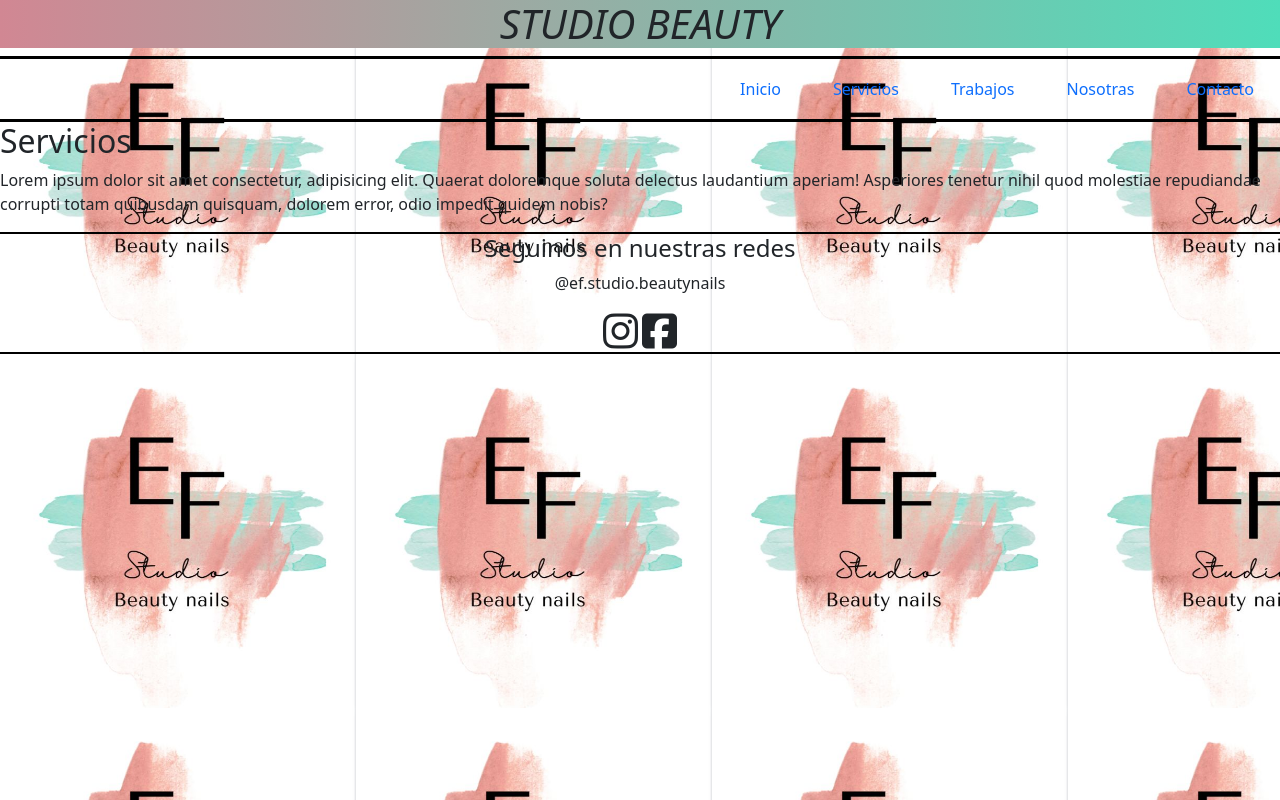
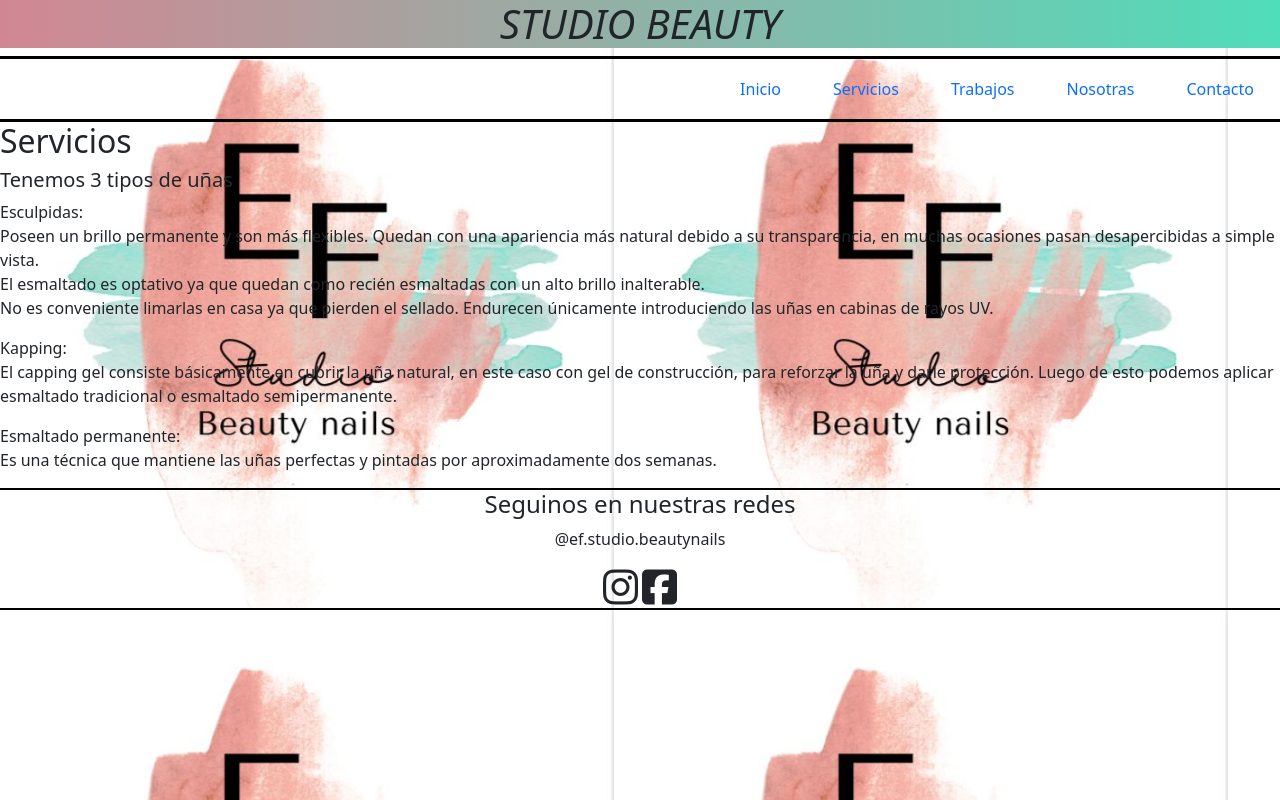
Before and after one commit to Gonzalovaliente/gonzaRepo1, a plain HTML site: page html/servicios.html in a window 1280 px wide. Drawn offline with nearby package versions, Linux system fonts and the light colour scheme.

Commit message:
Agregando servicios

```diff
--- a/html/servicios.html
+++ b/html/servicios.html
@@ -54,8 +54,25 @@
 </nav>
 <main>
     <h2>Servicios</h2>
+    <h5>Tenemos 3 tipos de uñas</h5>
     <p>
-        Lorem ipsum dolor sit amet consectetur, adipisicing elit. Quaerat doloremque soluta delectus laudantium aperiam! Asperiores tenetur nihil quod molestiae repudiandae corrupti totam quibusdam quisquam, dolorem error, odio impedit quidem nobis?
+        Esculpidas:
+        <br>
+        Poseen un brillo permanente y son más flexibles. Quedan con una apariencia más natural debido a su transparencia, en muchas ocasiones pasan desapercibidas a simple vista.
+        <br>
+        El esmaltado es optativo ya que quedan como recién esmaltadas con un alto brillo inalterable.
+        <br>
+        No es conveniente limarlas en casa ya que pierden el sellado. Endurecen únicamente introduciendo las uñas en cabinas de rayos UV.
+    </p>
+    <p>
+        Kapping:
+        <br>
+        El capping gel consiste básicamente en cubrir la uña natural, en este caso con gel de construcción, para reforzar la uña y darle protección. Luego de esto podemos aplicar esmaltado tradicional o esmaltado semipermanente.
+    </p>
+    <p>
+        Esmaltado permanente:
+        <br>
+        Es una técnica que mantiene las uñas perfectas y pintadas por aproximadamente dos semanas.
     </p>
 </main>
 <footer>
```
Also changed, not shown: index.html (+1 -1 lines).
